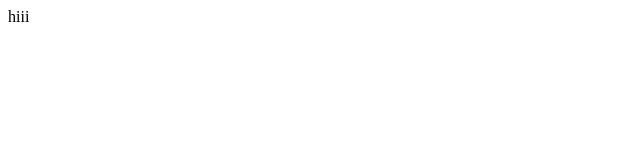
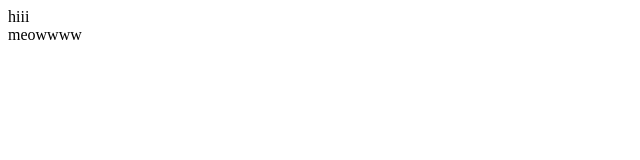
Before and after one commit to adi2687/Friendify-Weather, a plain HTML site: page index.html in a window 1280 px wide. Shown: the full height of the page, 0-640 px from the left. Drawn offline with Linux system fonts and the light colour scheme.

Commit message:
This is the second

```diff
--- a/index.html
+++ b/index.html
@@ -7,5 +7,6 @@
 </head>
 <body>
     <div>hiii</div>
+    meowwww
 </body>
 </html>
```
